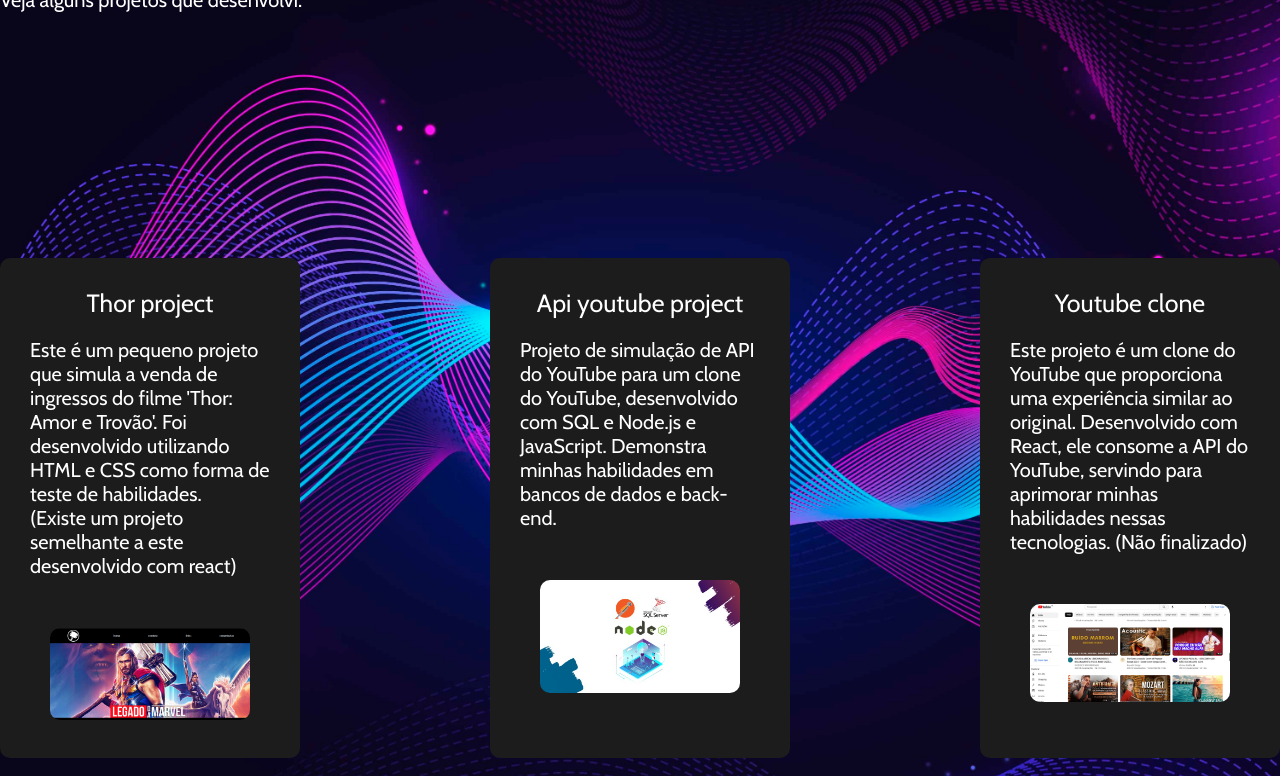
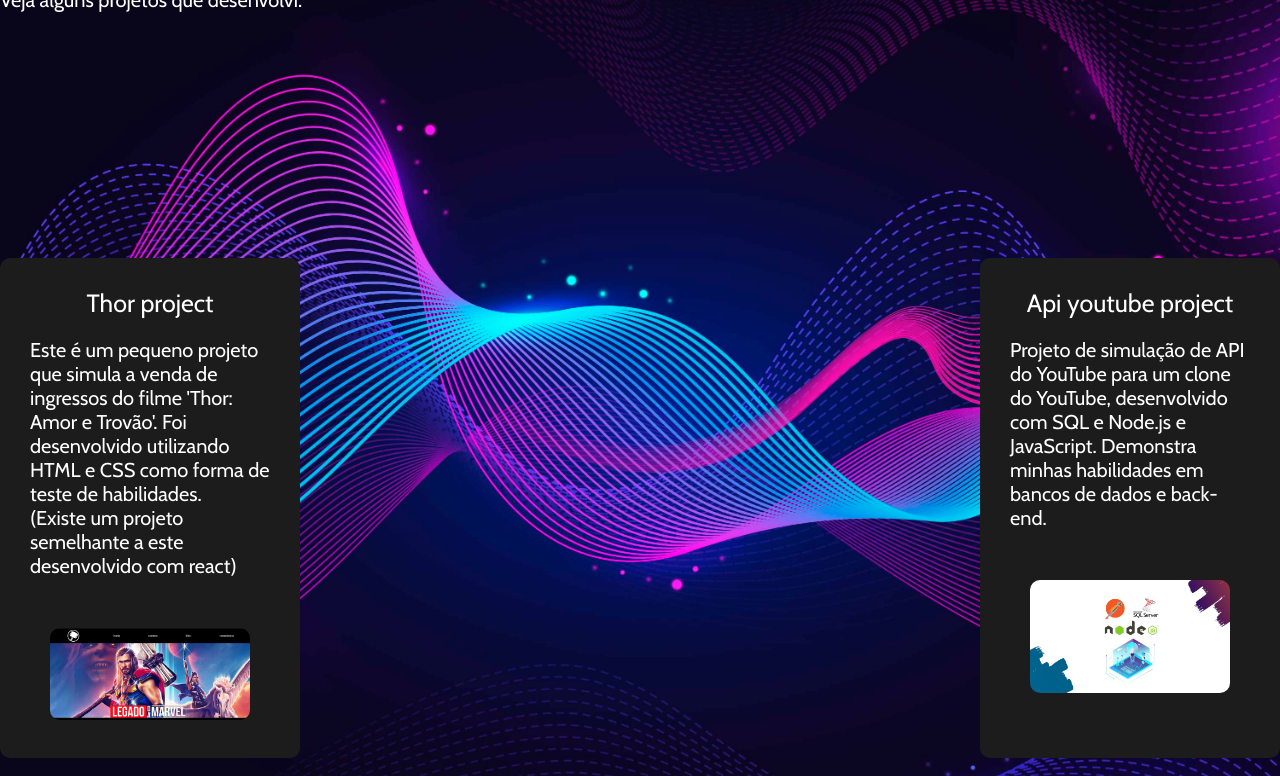
Before and after one commit to Eduardocachone/Portifolio, a plain HTML site: page index.html in a window 1280 px wide. Shown: the part 1622-2398 px from the top of the page. Drawn offline with nearby package versions, Linux system fonts and the light colour scheme; grey boxes are pictures that could not be loaded.

Commit message:
commit altereitio

```diff
--- a/index.html
+++ b/index.html
@@ -1,5 +1,5 @@
 <!DOCTYPE html>
-<html lang="en">
+<html lang="pt-br">
 <head>
     <meta charset="UTF-8">
     <meta http-equiv="X-UA-Compatible" content="IE=edge">
@@ -29,9 +29,9 @@
         </div>
         <div class="profale-text cards " >
             <span class="text" >
-                Meu nome é Eduardo e sou um estudante de programação
+                Meu nome é Eduardo e sou um programador
                  com conhecimento em JavaScript, HTML, CSS, TypeScript,
-                  React, Node.js e SQL. Estou sempre buscando aprimorar minhas
+                  React, Node.js, socket.io e SQL. Estou sempre buscando aprimorar minhas
                   habilidades nessas linguagens e ferramentas, e
                    estou em constante busca por aprendizado, acompanhando
                     as últimas tendências e atualizações no mundo da programação.
@@ -69,18 +69,6 @@
                     </div>
                 </a>
 
-                <a  href="https://github.com/Eduardocachone/Youtube-project" target="_blank">
-                    <div class="project-card">
-                        <span class="span-title"> Youtube clone </span>
-                        <span class="description" >
-                            Este projeto é um clone do YouTube que proporciona uma experiência
-                            similar ao original. Desenvolvido com React, ele consome
-                            a API do YouTube, servindo para aprimorar minhas habilidades nessas tecnologias.
-                            (Não finalizado)
-                        </span>
-                        <img class="project-image" alt="youtube clone" src="./youtube-project.png"/>
-                    </div>
-                </a>
             </div>
     </div>
 
```
